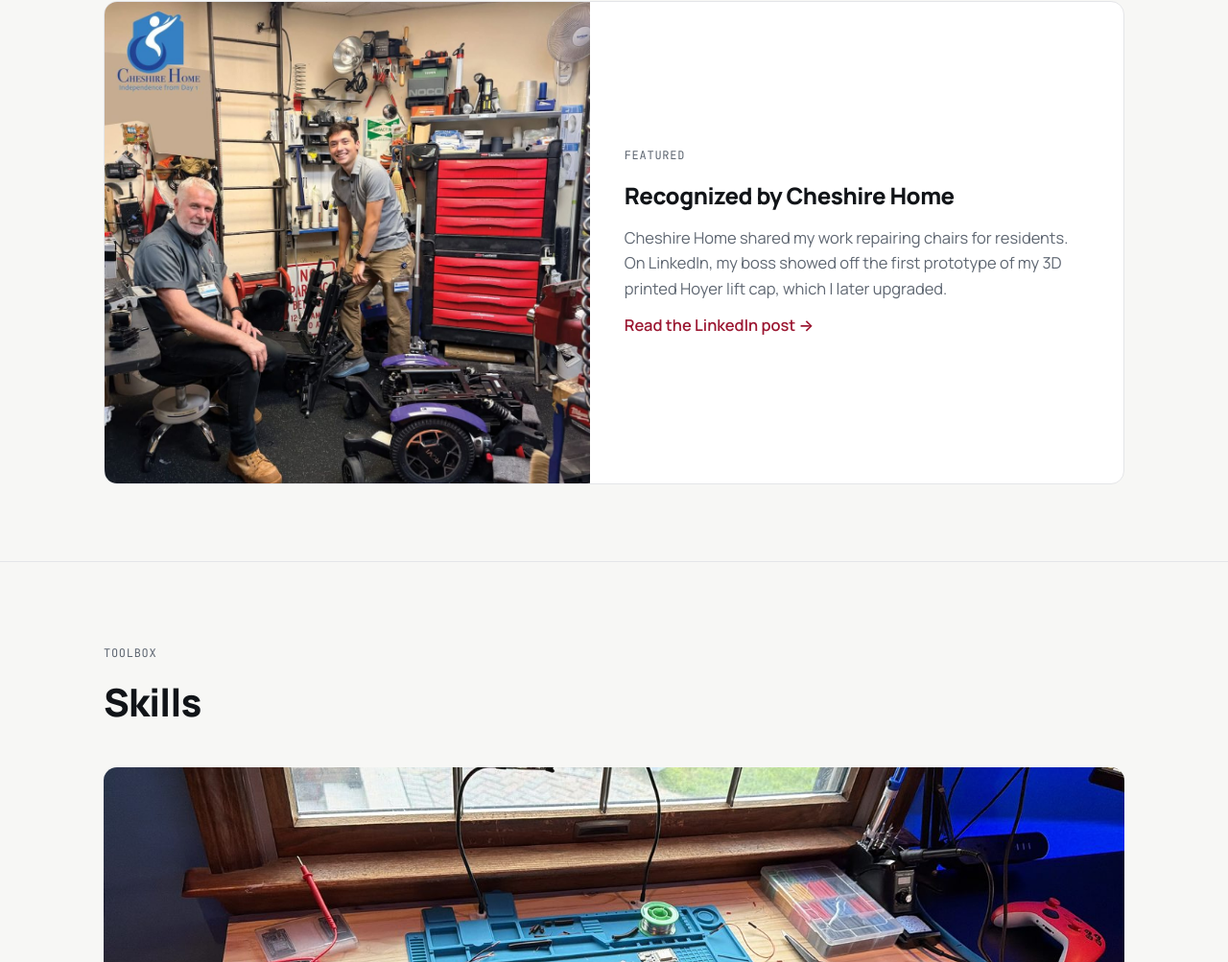
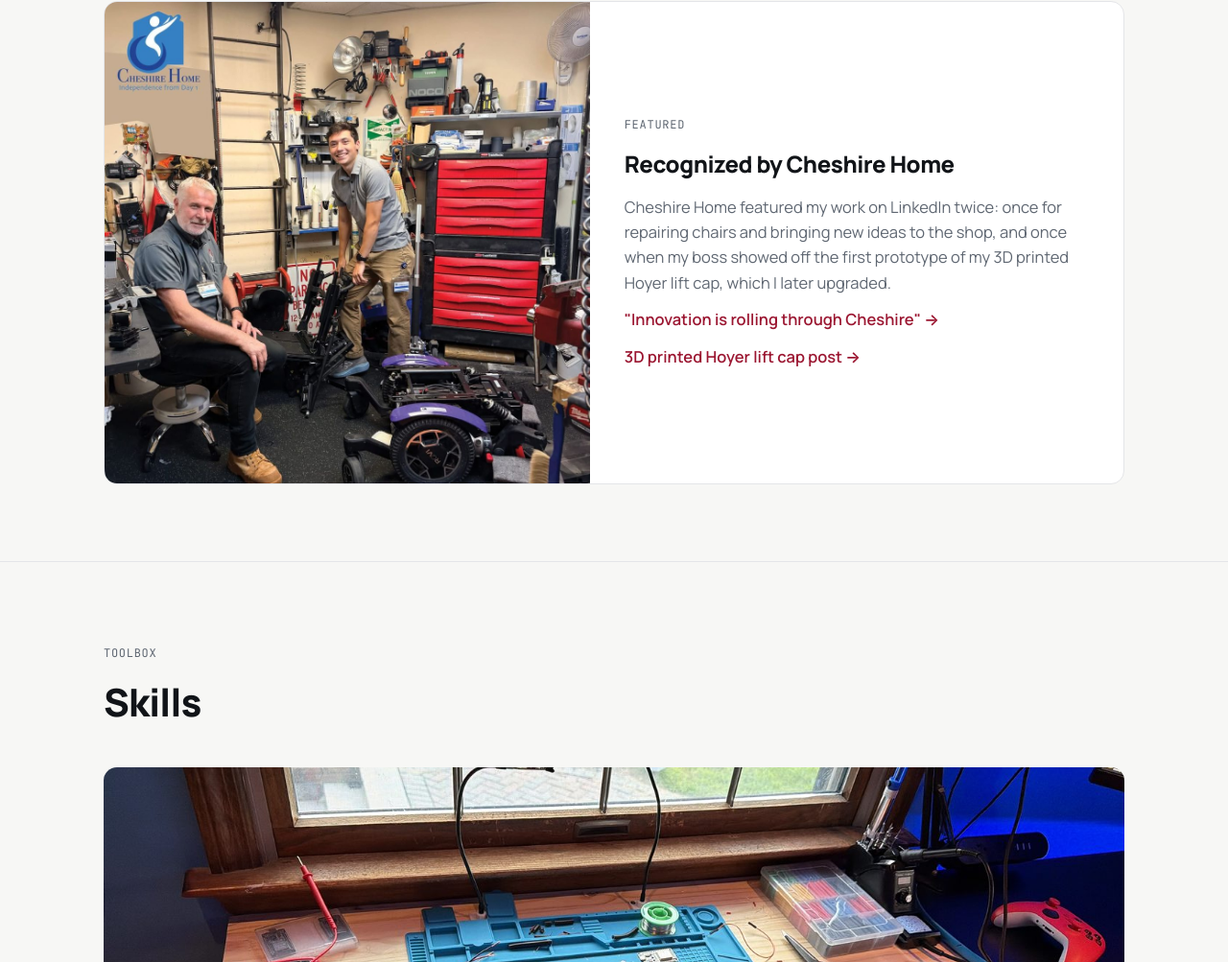
Before and after one commit to FisherOVW/MyPortfolio, a plain HTML site: page index.html in a window 1280 px wide. Shown: the part 6154-7157 px from the top of the page at 96% size. Drawn offline with Linux system fonts and the light colour scheme.

Commit message:
Add second Cheshire Home LinkedIn post
Co-Authored-By: Claude Opus 5.5 <noreply@anthropic.com>
Claude-Session: https://claude.ai/code/session_017MY9sr2Yxod9LS5thNK5XT

```diff
--- a/index.html
+++ b/index.html
@@ -423,8 +423,9 @@ footer { padding: 36px 0 48px; color: var(--muted); font-size: 14px; }
         <div>
           <span class="label">Featured</span>
           <h3>Recognized by Cheshire Home</h3>
-          <p>Cheshire Home shared my work repairing chairs for residents. On LinkedIn, my boss showed off the first prototype of my 3D printed Hoyer lift cap, which I later upgraded.</p>
-          <a href="https://www.linkedin.com/posts/3dprinting-assistivetechnology-innovation-ugcPost-7492612847227621376-hxwy/">Read the LinkedIn post →</a>
+          <p>Cheshire Home featured my work on LinkedIn twice: once for repairing chairs and bringing new ideas to the shop, and once when my boss showed off the first prototype of my 3D printed Hoyer lift cap, which I later upgraded.</p>
+          <a href="https://www.linkedin.com/posts/innovation-is-rolling-through-cheshire-share-7480622541208772608-3WqT/">"Innovation is rolling through Cheshire" →</a>
+          <a href="https://www.linkedin.com/posts/3dprinting-assistivetechnology-innovation-ugcPost-7492612847227621376-hxwy/">3D printed Hoyer lift cap post →</a>
         </div>
       </div>
     </div>
```
